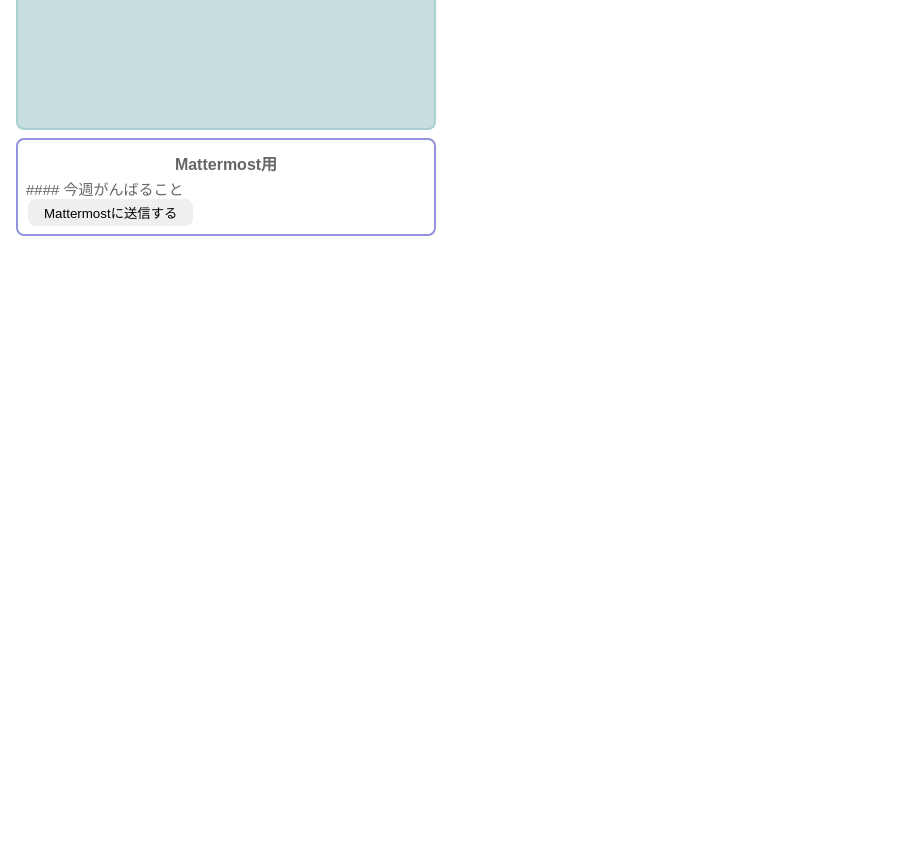
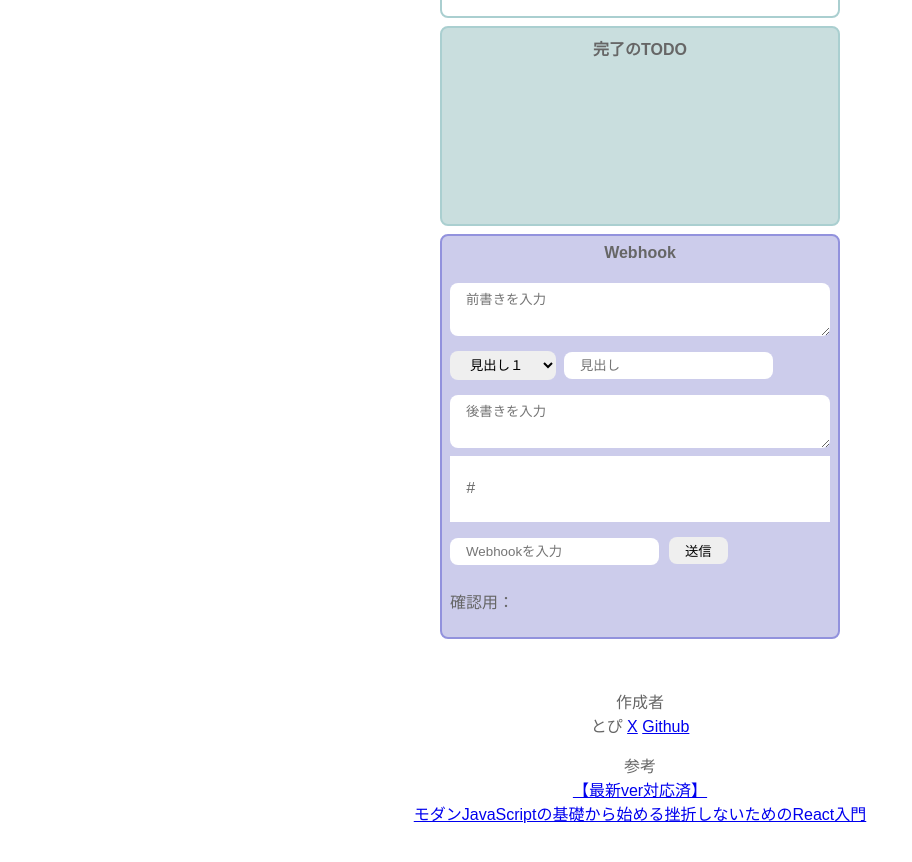
Before and after one commit to Kanae-Nishina/react-practice-todoapp, a React (Create React App) app: page / in a window 1280 px wide. Shown: the part 380-1242 px from the top of the page, without its empty margins (0-912 px from the left). Before the commit the page ends 800 px from the top, so only its background shows below. Built offline with nearby package versions, Linux system fonts and the light colour scheme.

Commit message:
Mattermostに投稿の枠組み作成

```diff
--- a/src/Todo.jsx
+++ b/src/Todo.jsx
@@ -2,6 +2,7 @@ import { useState } from 'react';
 import { InputTodo } from './components/InputTodo';
 import { IncompleteTodo } from './components/IncompleteTodos';
 import { CompleteTodos } from './components/CompleteTodos';
+import { SendWebhook } from './components/SendWebhook';
 
 import './style.css';
 
@@ -45,21 +46,9 @@ export const Todo = () => {
     setIncompleteTodos(newIncompleteTodos);
   };
 
-  const onClickSend = async () => {
-    await fetch('http://localhost:5000/',{
-      method: "POST",
-      mode: "cors",
-      headers: {
-        "Content-Type": "application/json",
-      },
-      body: JSON.stringify({text: "Reactからのテスト投稿成功 :react: "}),
-    })
-      .then((res) => res.json())
-      .then((data)=> console.log(data));
-  };
-
   return (
     <>
+      <h1 style={{ textAlign: "center" }}>TODOアプリ</h1>
       <InputTodo
         todoText={todoText}
         onChange={onChangeTodoText}
@@ -71,22 +60,15 @@ export const Todo = () => {
       <CompleteTodos
         todos={completeTodos}
         onClickBack={onClickBack} />
-      <div className='TodoforMattermost'>
-        <h4>Mattermost用</h4>
-        <p>#### 今週がんばること</p>
-        {completeTodos.map((todo) => (
-          <p key={todo}>
-            - [x] {todo}
-          </p>
-        ))
-        }
-        {incompleteTodos.map((todo) => (
-          <p key={todo}>
-            - [ ] {todo}
-          </p>
-        ))}
-        <button onClick={() => onClickSend()}>Mattermostに送信する</button>
-      </div>
+      <SendWebhook
+        completeTodos={completeTodos}
+        incompleteTodos={incompleteTodos} />
+      <footer>
+        <p>
+          作成者<br />とぴ <a href="https://twitter.com/topi_log" target='_blank'>X</a> <a href="https://github.com/Kanae-Nishina/react-practice-todoapp" target='_blank'>Github</a></p>
+        <p>
+          参考<br /><a href="https://www.udemy.com/course/modern_javascipt_react_beginner/" target='_blank'>【最新ver対応済】<br />モダンJavaScriptの基礎から始める挫折しないためのReact入門</a></p>
+      </footer>
     </>
   );
 }
--- a/src/components/CompleteTodos.jsx
+++ b/src/components/CompleteTodos.jsx
@@ -4,7 +4,7 @@ const style = {
   maxWidth: "100%",
   minHeight: "200px",
   padding: "8px",
-  margin: "8px",
+  margin: "8px auto",
   borderRadius: "8px",
   backgroundColor: "#c9dede"
 };
--- a/src/components/IncompleteTodos.jsx
+++ b/src/components/IncompleteTodos.jsx
@@ -4,7 +4,7 @@ const incompleteArea = {
   maxWidth: "100%",
   minHeight: "200px",
   padding: "8px",
-  margin: "8px",
+  margin: "8px auto",
   borderRadius: "8px",
   position: "relative"
 }
--- a/src/components/InputTodo.jsx
+++ b/src/components/InputTodo.jsx
@@ -1,18 +1,16 @@
-// 疑似要素はjsxで表現できないのでそこだけcssからインポートする
-import '../style.css'
-
 const style = {
   backgroundColor: "#c6e5d9",
   width: "400px",
   maxWidth: "100%",
-  height: "30px",
+  height: "43px",
   padding: "8px",
-  margin: "8px",
+  margin: "8px auto",
   borderRadius: "8px"
 }
 
 export const InputTodo = (props) => {
   const { todoText, onChange, onClick } = props;
+
   return (
     <div style = {style}>
       <input className='input-area' placeholder='TODOを入力' value={todoText} onChange={onChange} />
--- /dev/null
+++ b/src/components/SendWebhook.jsx
@@ -0,0 +1,95 @@
+import { useState } from "react";
+
+const areaStyle = {
+  border: "2px solid rgb(146, 146, 221)",
+  backgroundColor: "rgb(204, 204, 235)",
+  borderRadius: "8px",
+  width: "400px",
+  maxWidth: "100%",
+  padding: "8px",
+  margin: "8px auto"
+};
+
+export const SendWebhook = (props) => {
+  const {completeTodos,incompleteTodos} = props;
+  const [headingText, setHeadingText] = useState("");
+  const [heading, setHeading] = useState("#");
+  const [webhookUrl, setWebhookUrl] = useState("");
+  const [beforeComment,setBeforeComment] = useState("");
+  const [afterComment,setAfterComment] = useState("");
+
+  const onChangeHeadingText = (event) => setHeadingText(event.target.value);
+
+  const onChangeHeading = (event) => setHeading(event.target.value);
+
+  const onChangeWebhookUrl = (event) => setWebhookUrl(event.target.value);
+
+  const onChangeBeforeComment = (event) => setBeforeComment(event.target.value);
+
+  const onChangeAfterComment = (event) => setAfterComment(event.target.value);
+
+  const onClickSend = async () => {
+    if(completeTodos.length === 0 && incompleteTodos.length === 0 || webhookUrl.length === 0) return;
+
+    let msg = `${beforeComment}\n${heading} ${headingText}\n`;
+    completeTodos.forEach((todo) => {
+      msg += `- [x] ${todo}\n`;
+    });
+    incompleteTodos.forEach((todo) => {
+      msg += `- [ ] ${todo}\n`;
+    });
+
+    msg += `\n${afterComment}\n`;
+
+    const location = window.location;
+    const url = location.protocol + "//" + location.hostname + ":5000";
+
+    await fetch(url,{
+      method: "POST",
+      mode: "cors",
+      headers: {
+        "Content-Type": "application/json",
+      },
+      body: JSON.stringify({url: webhookUrl,text: msg}),
+    })
+      .then((res) => res.json())
+      .then((data)=> console.log(data));
+  };
+  return (
+    <div style = {areaStyle}>
+        <h4 className="title">Webhook</h4>
+        <textarea placeholder="前書きを入力" value={beforeComment} onChange={onChangeBeforeComment} />
+        <select onChange={onChangeHeading}>
+          <option value="#">見出し１</option>
+          <option value="##">見出し２</option>
+          <option value="###">見出し３</option>
+          <option value="###">見出し４</option>
+        </select>
+        <input
+          className='input-area blue' placeholder="見出し"
+          value = {headingText}
+          onChange={onChangeHeadingText} />
+        <textarea placeholder="後書きを入力" value={afterComment} onChange={onChangeAfterComment} />
+        <pre style = {{backgroundColor: "white",padding: "8px 16px",margin:"8px auto"}}>
+          <p>{beforeComment}</p>
+          <p>{heading} {headingText}</p>
+          {completeTodos.map((todo) => (
+            <p key={todo}>
+              - [x] {todo}
+            </p>
+          ))
+          }
+          {incompleteTodos.map((todo) => (
+            <p key={todo}>
+              - [ ] {todo}
+            </p>
+          ))}
+          <p>{afterComment}</p>
+        </pre>
+        <input className='input-area blue mg-left-0' placeholder='Webhookを入力' type="url"
+          value={webhookUrl} onChange={onChangeWebhookUrl}/>
+        <button className="blue" onClick={()=> onClickSend()}>送信</button>
+        <p>確認用：{webhookUrl}</p>
+    </div>
+  );
+};
--- a/src/index.jsx
+++ b/src/index.jsx
@@ -2,13 +2,13 @@ import React from 'react';
 import ReactDOM from 'react-dom/client';
 import { Todo }  from './Todo.jsx';
 import reportWebVitals from './reportWebVitals.js';
-// import http from ' http';
-// import axios from 'axios';
 
 const root = ReactDOM.createRoot(document.getElementById('root'));
 root.render(
   <React.StrictMode>
-    <Todo />
+    <main>
+      <Todo />
+    </main>
   </React.StrictMode>
 );
 
@@ -16,23 +16,3 @@ root.render(
 // to log results (for example: reportWebVitals(console.log))
 // or send to an analytics endpoint. Learn more: https://bit.ly/CRA-vitals
 reportWebVitals();
-
-// const postData = async() =>{
-//   const url = '';
-//   return await axios.post(url,{ text:""});
-// }
-
-// const handler = (req,res) => {
-//   res.writeHead(200, {"Content-Type":"application/json"});
-//   postData().then((data)=>{
-//     let resData = "通信成功！";
-//     res.end(resData);
-//   }).catch(()=>{
-//     let resData = "通信失敗…";
-//     res.end(resData);
-//   })
-// };
-
-// const svr = http.createServer(handler);
-// console.log("http://localhost:8000");
-// svr.listen(8000);
--- a/src/style.css
+++ b/src/style.css
@@ -1,6 +1,24 @@
+* {
+  box-sizing: border-box;
+}
+
+html {
+  font-size: 62.5%;
+}
+
 body {
   font-family: sans-serif;
   color: #666;
+  font-size: 1.6rem;
+}
+
+main {
+  margin:auto;
+  padding: 50px 0 100px;
+  width: 500px;
+  max-width: 100%;
+  position: relative;
+  word-break: break-word;
 }
 
 input {
@@ -23,14 +41,31 @@ button:hover {
   cursor: pointer;
 }
 
+button.blue:hover {
+  background-color: #7984a9;
+  color: #fff;
+  cursor: pointer;
+}
+
 input.input-area {
-  margin-right: 2px;
   transition: all 0.3s;
   outline: transparent solid 2px;
 }
 
 input.input-area:focus-visible {
   outline: #79a97d solid 2px;
+}
+
+input.input-area.blue {
+  margin: 8px;
+}
+
+input.input-area.blue.mg-left-0 {
+  margin-left: 0;
+}
+
+input.input-area.blue:focus-visible {
+  outline: #7984a9 solid 2px;
 }
 
 .title {
@@ -48,29 +83,41 @@ input.input-area:focus-visible {
   margin: 6px;
 }
 
-.TodoforMattermost {
-  border: 2px solid rgb(146, 146, 221);
+select {
+  padding: 6px 16px;
+  border: none;
   border-radius: 8px;
-  width: 400px;
-  max-width: 100%;
-  padding: 8px;
-  margin: 8px;
 }
 
-.TodoforMattermost h4{
-  margin: 3px;
-  text-align: center;
+select:focus{
+  outline: none;
 }
 
-.TodoforMattermost p{
-  font-size: 15px;
-  margin: 0;
+select option{
+  border: none;
+}
+
+textarea{
+  display: block;
+  width: 100%;
+  height: calc(2.65rem * 2);
+  padding: 6px 16px;
+  border: none;
+  border-radius: 8px;
+  margin: 8px auto;
+}
+
+textarea:focus{
+  outline: #7984a9 solid 2px;
+}
+
+footer {
+  display: block;
+  width: 100%;
+  text-align: center;
+  margin: 50px auto;
 }
 
 pre {
-  white-space: pre-wrap;
-  word-wrap: break-word;
-  padding: 10px;
-  width: 100%;
   overflow-x: auto;
 }
```
Also changed, not shown: src/server.js (+4 -4 lines).
